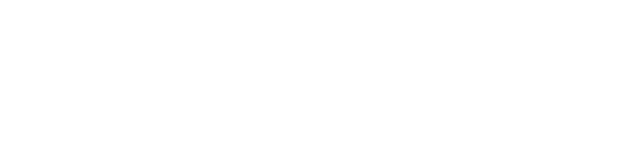
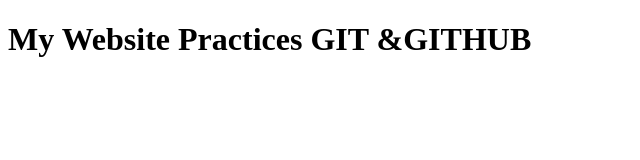
Before and after one commit to ShakoofaZamani/website-practices, a plain HTML site: page index.html in a window 1280 px wide. Shown: the whole page, without its empty margins (0-640 px from the left). Drawn offline with Linux system fonts and the light colour scheme.

Commit message:
insert new title

```diff
--- a/index.html
+++ b/index.html
@@ -10,6 +10,7 @@
     <a href=""></a>
   </nav>
   <header>
+    <h1>My Website Practices GIT &GITHUB</h1>
 
   </header>
 
```
